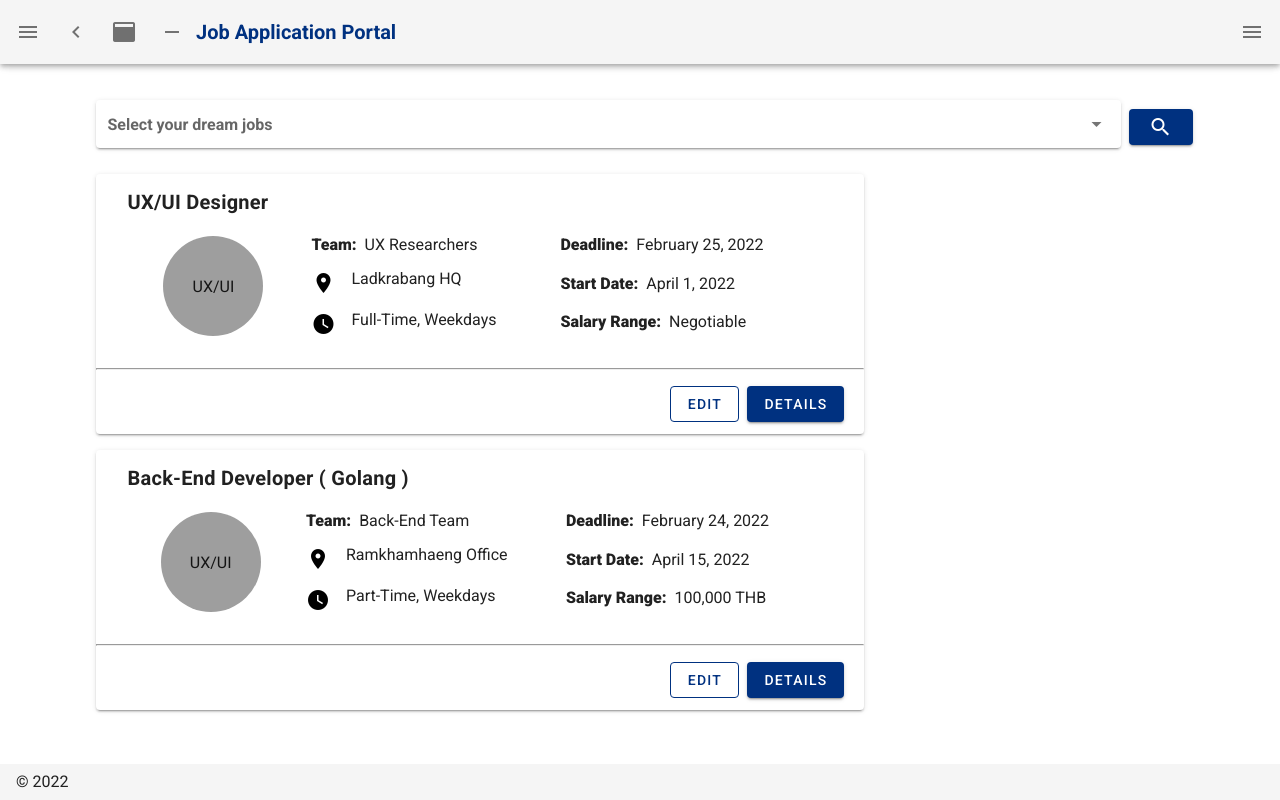
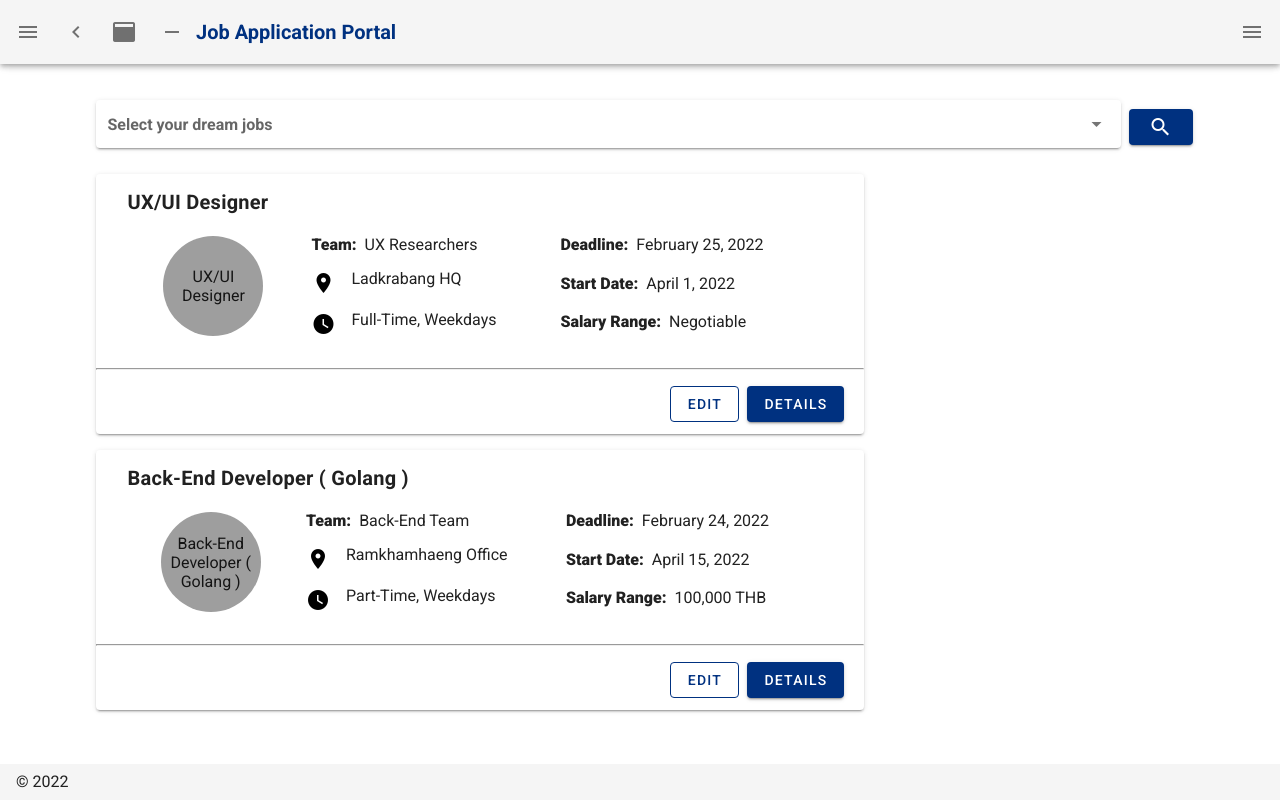
Before and after one commit to maeluenie/JAP, a Nuxt app: page /list_of_jobs in a window 1280 px wide. Built offline with nearby package versions, Linux system fonts and the light colour scheme.

Commit message:
minor change to text size in job icon section

```diff
--- a/pages/list_of_jobs.vue
+++ b/pages/list_of_jobs.vue
@@ -54,8 +54,8 @@
               <v-container bg>
                 <v-layout row justify-start class="py-2 px-4">
                   <v-layout column align-content-start justify-start>
-                    <v-list-item-avatar align="center" size="100px" color="grey"
-                      >UX/UI</v-list-item-avatar
+                    <v-list-item-avatar class="text-p6" align="center" size="100px" color="grey"
+                      ><div class="text-body-6"> {{ jobs.jobName }}</div></v-list-item-avatar
                     ></v-layout
                   >
                   <v-layout
```
